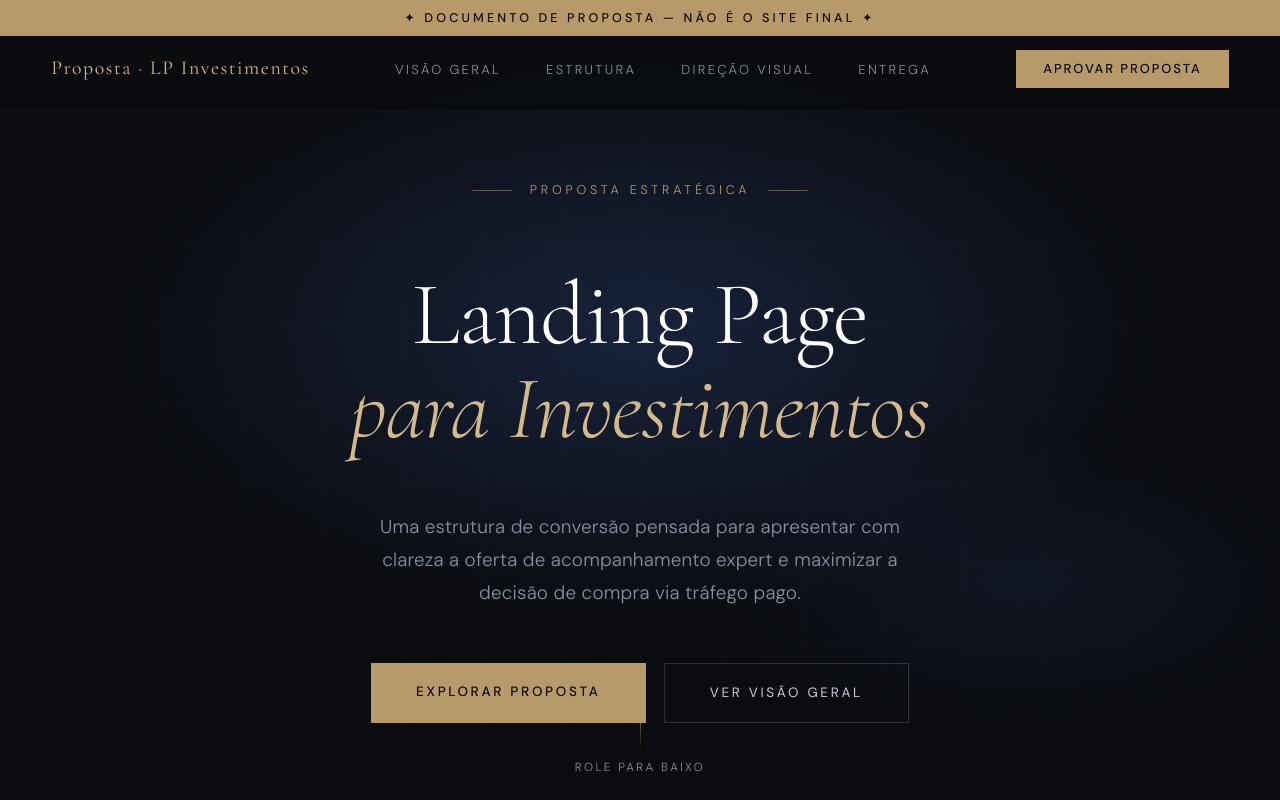
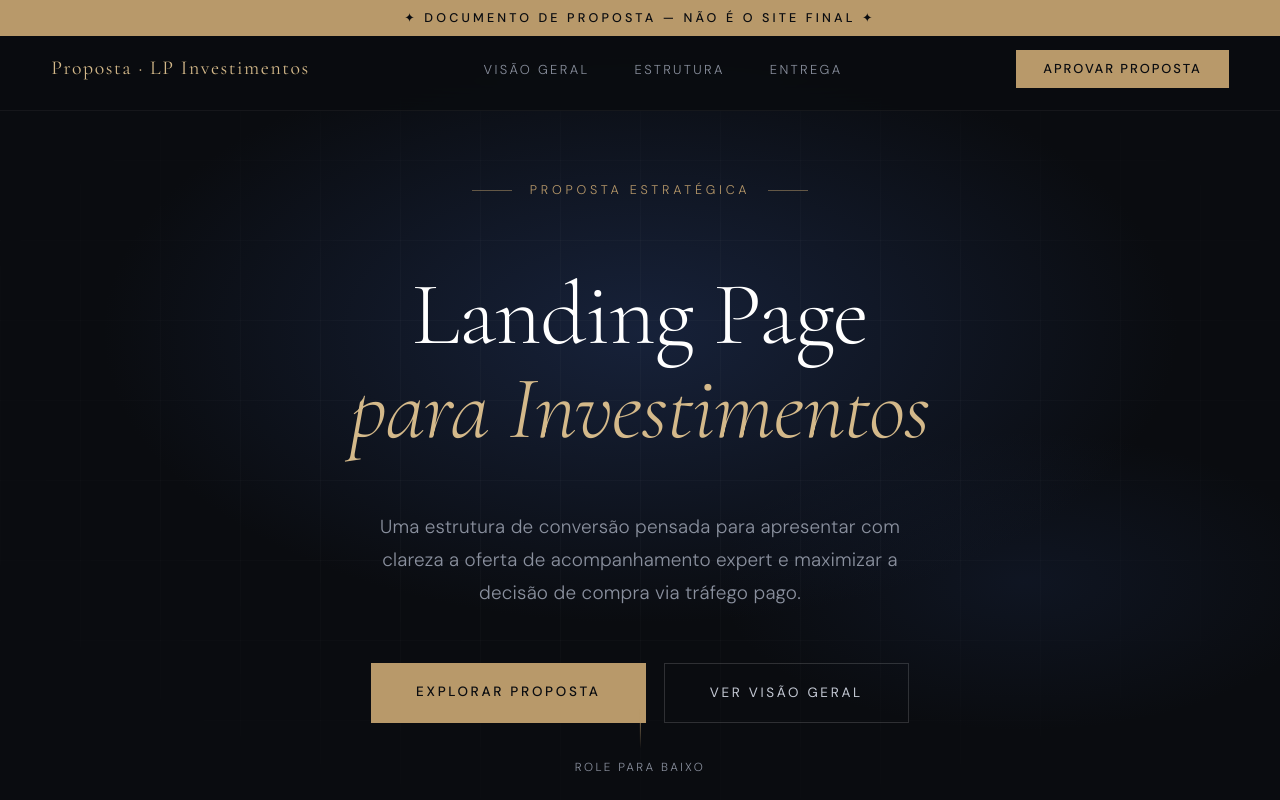
Before and after one commit to DenilsonCoutinho/proposta, a website built with Vite: page index.html in a window 1280 px wide. Shown: the top 800 px of the page. Built offline with nearby package versions, Linux system fonts and the light colour scheme.

Commit message:
first commit

```diff
--- a/index.html
+++ b/index.html
@@ -990,7 +990,6 @@
     <ul class="nav-links">
       <li><a href="#visao">Visão Geral</a></li>
       <li><a href="#estrutura">Estrutura</a></li>
-      <li><a href="#visual">Direção Visual</a></li>
       <li><a href="#entrega">Entrega</a></li>
     </ul>
     <button class="nav-cta"
```
